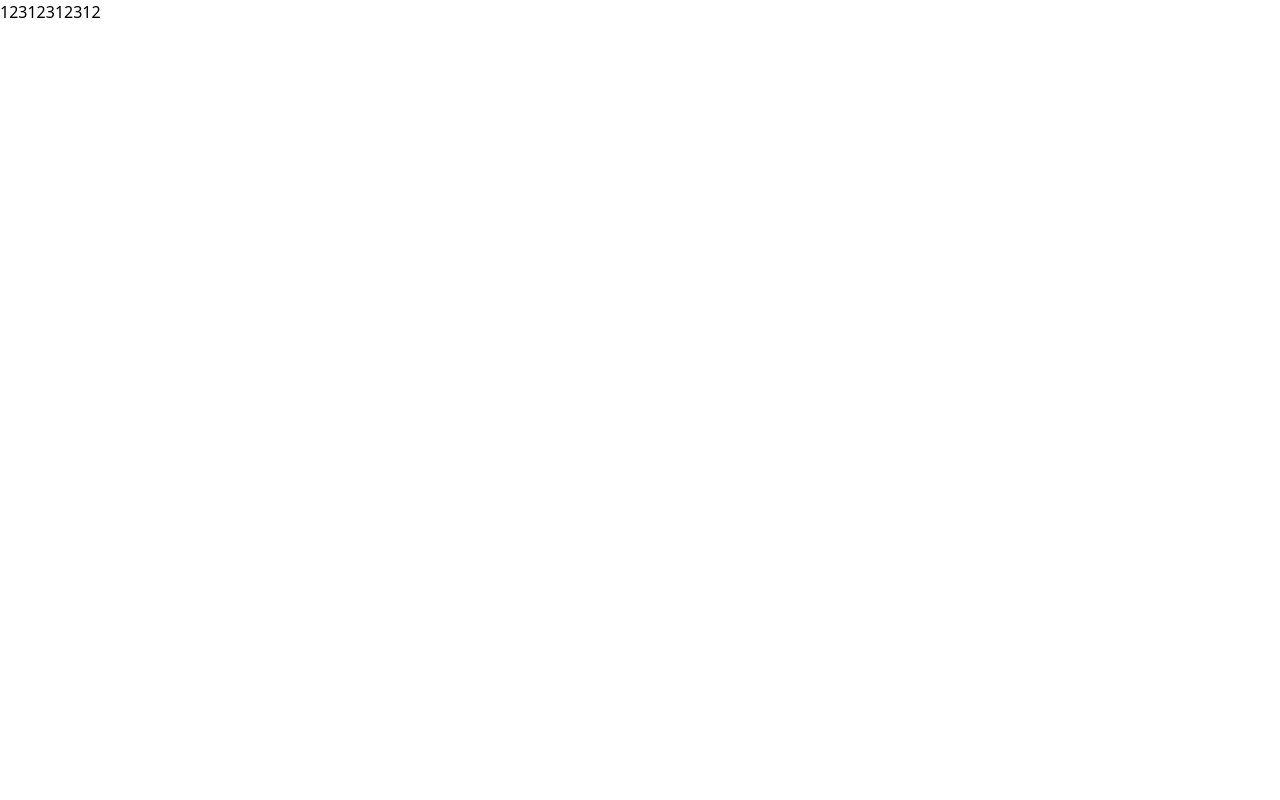
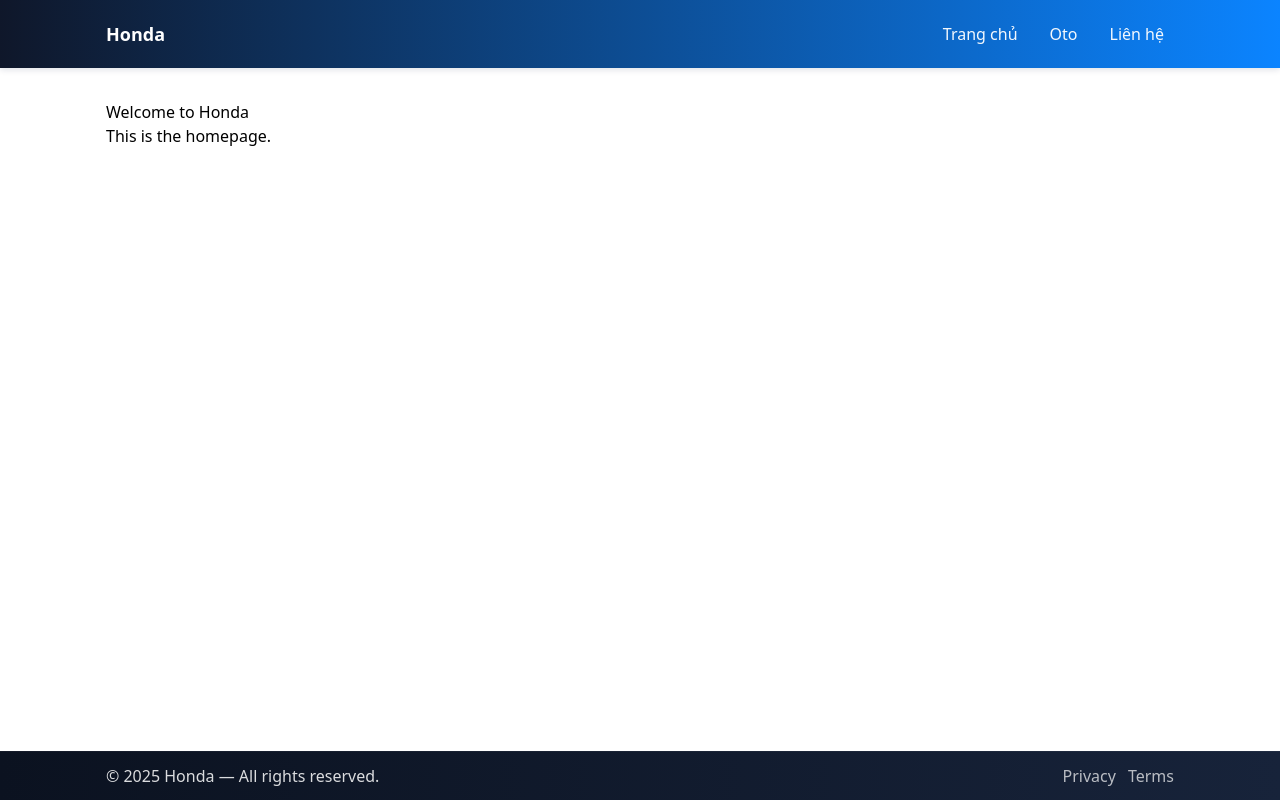
Before and after one commit to barovinh/honda, a Vue app: page / in a window 1280 px wide. Built offline with nearby package versions, Linux system fonts and the light colour scheme.

Commit message:
set up layout

```diff
--- a/src/App.vue
+++ b/src/App.vue
@@ -1,9 +1,9 @@
 <script setup>
+import FullLayout from './layouts/FullLayout.vue'
 </script>
 
 <template>
-    <router-view>
-    </router-view>
+    <FullLayout />
 </template>
 
 <style scoped></style>
--- /dev/null
+++ b/src/layouts/Footer.vue
@@ -0,0 +1,51 @@
+<script setup>
+const year = new Date().getFullYear()
+</script>
+
+<template>
+    <footer class="site-footer">
+        <div class="container footer-inner">
+            <div class="left">© {{ year }} Honda — All rights reserved.</div>
+            <div class="right">
+                <a href="#" class="footer-link">Privacy</a>
+                <a href="#" class="footer-link">Terms</a>
+            </div>
+        </div>
+    </footer>
+</template>
+
+<style scoped lang="scss">
+.site-footer {
+    background: linear-gradient(90deg, #0b1220 0%, #17233a 100%);
+    color: rgba(255, 255, 255, 0.85);
+    border-top: 1px solid rgba(255, 255, 255, 0.04);
+}
+
+.footer-inner {
+    display: flex;
+    justify-content: space-between;
+    align-items: center;
+    padding: 16px 0;
+    max-width: 1100px;
+    margin: 0 auto;
+    padding: 12px 16px;
+}
+
+.footer-link {
+    color: rgba(255, 255, 255, 0.7);
+    margin-left: 12px;
+    text-decoration: none;
+}
+
+.footer-link:hover {
+    color: #fff;
+}
+
+@media (max-width:640px) {
+    .footer-inner {
+        flex-direction: column;
+        gap: 8px;
+        text-align: center;
+    }
+}
+</style>
--- a/src/layouts/FullLayout.vue
+++ b/src/layouts/FullLayout.vue
@@ -1,13 +1,38 @@
 <script setup>
-// Your script here
+import Header from './Header.vue'
+import Footer from './Footer.vue'
 </script>
 
 <template>
-    <div>
+    <div class="full-layout">
+        <Header />
 
+        <main class="site-main">
+            <div class="container">
+                <router-view />
+            </div>
+        </main>
+
+        <Footer />
     </div>
 </template>
 
-<style lang="scss" scoped>
-/* Your styles here */
+<style scoped lang="scss">
+.full-layout {
+    display: flex;
+    min-height: 100vh;
+    flex-direction: column;
+}
+
+.container {
+    max-width: 1100px;
+    margin: 0 auto;
+    padding: 0 16px;
+}
+
+.site-main {
+    flex: 1 0 auto;
+    padding: 32px 0;
+    background: #fff;
+}
 </style>
--- /dev/null
+++ b/src/layouts/Header.vue
@@ -0,0 +1,72 @@
+<script setup>
+</script>
+
+<template>
+    <header class="site-header">
+        <div class="container header-inner">
+            <div class="brand">Honda</div>
+            <nav class="nav">
+                <router-link to="/" class="nav-link">Trang chủ</router-link>
+                <router-link to="/oto" class="nav-link">Oto</router-link>
+                <router-link to="/contact" class="nav-link">Liên hệ</router-link>
+            </nav>
+        </div>
+    </header>
+</template>
+
+<style scoped lang="scss">
+.site-header {
+    background: linear-gradient(90deg, #0f172a 0%, #0b84ff 100%);
+    color: #fff;
+    box-shadow: 0 2px 6px rgba(11, 24, 64, 0.12);
+    position: sticky;
+    top: 0;
+
+}
+
+.container {
+    max-width: 1100px;
+    margin: 0 auto;
+    padding: 0 16px;
+}
+
+.header-inner {
+    display: flex;
+    align-items: center;
+    justify-content: space-between;
+    height: 68px;
+}
+
+.brand {
+    font-weight: 700;
+    font-size: 1.125rem;
+}
+
+.nav {
+    display: flex;
+    gap: 12px;
+    align-items: center;
+}
+
+.nav-link {
+    color: rgba(255, 255, 255, 0.95);
+    text-decoration: none;
+    padding: 8px 10px;
+    border-radius: 6px;
+    font-weight: 500;
+}
+
+.nav-link:hover {
+    background: rgba(255, 255, 255, 0.06);
+}
+
+@media (max-width: 640px) {
+    .nav {
+        display: none;
+    }
+
+    .header-inner {
+        height: 56px;
+    }
+}
+</style>
--- a/src/pages/index/index.vue
+++ b/src/pages/index/index.vue
@@ -3,8 +3,9 @@
 </script>
 
 <template>
-  <div>
-    12312312312
+  <div class="main-content">
+    <h1>Welcome to Honda</h1>
+    <p>This is the homepage.</p>
   </div>
 </template>
 
```
